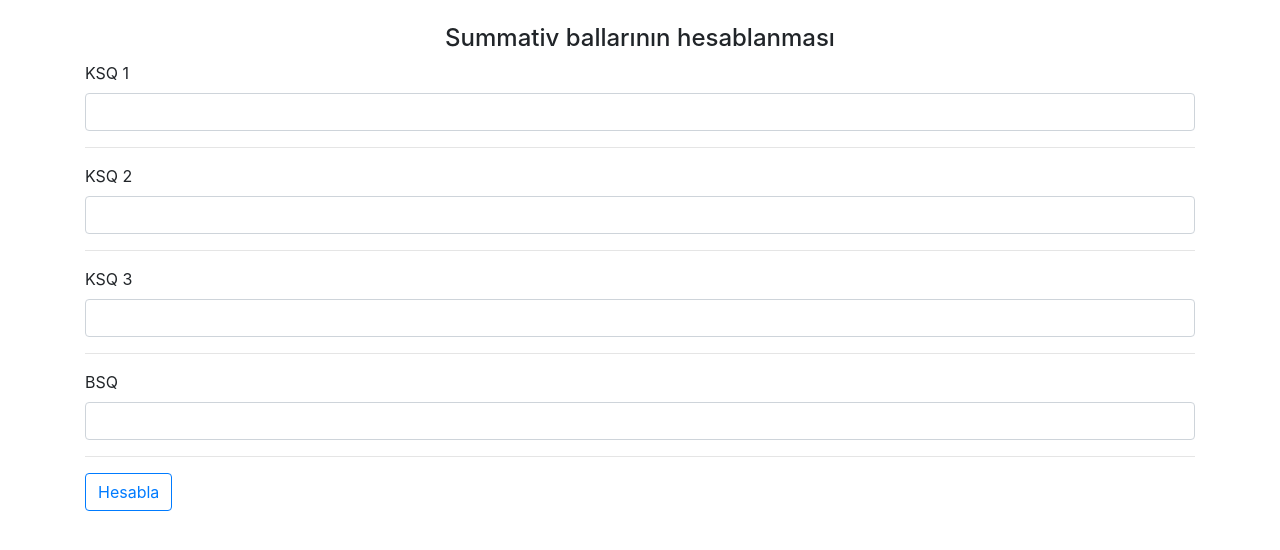
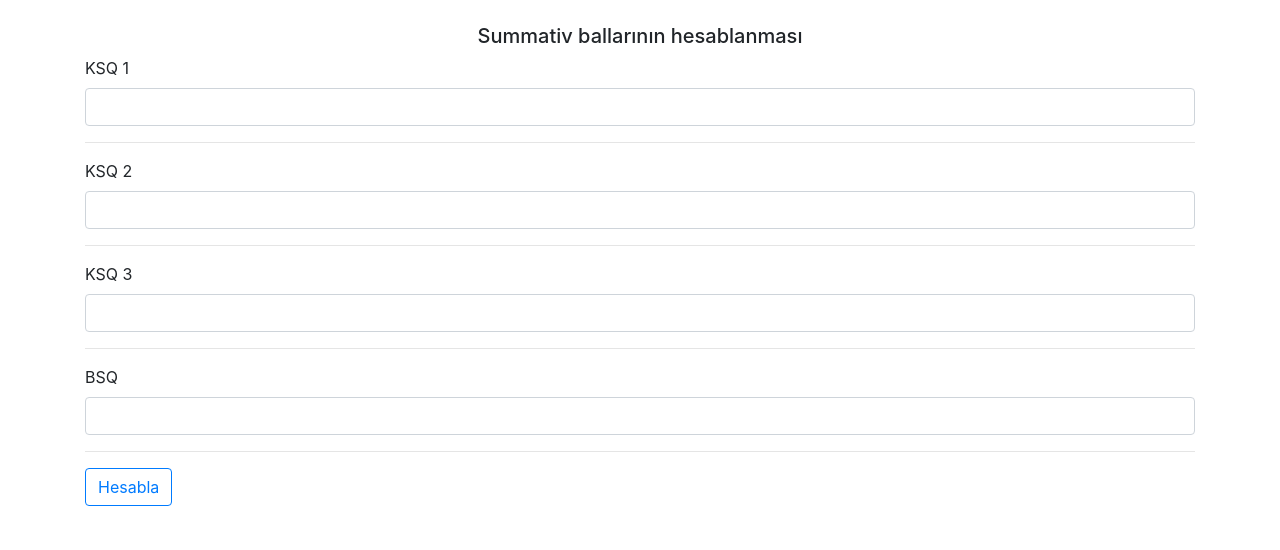
Before and after one commit to bsqksq/bsqksq.github.io, a plain HTML site: page index.html in a window 1280 px wide. Drawn offline with nearby package versions, Linux system fonts and the light colour scheme.

Commit message:
Update index.html

```diff
--- a/index.html
+++ b/index.html
@@ -18,7 +18,7 @@
 <body>
 	<div class="container">
 
-			<h4 class="text-center mt-4">Summativ ballarının hesablanması</h4>
+			<h5 class="text-center mt-4">Summativ ballarının hesablanması</h5>
 
 		<form action="" class="form">
 			<label for="k1">KSQ 1</label>
```
